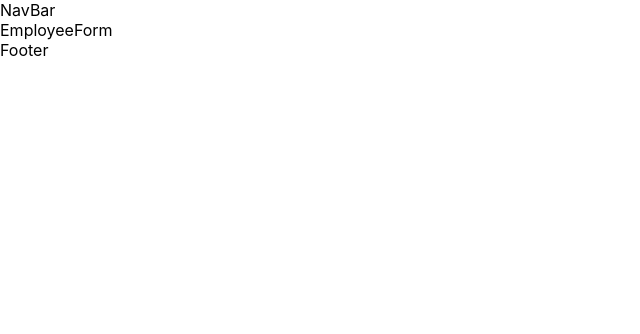
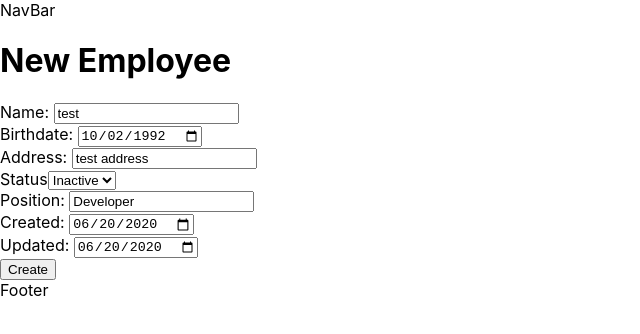
Before and after one commit to nunoplima/global, a React (Create React App) app: page /employees/new in a window 1280 px wide. Shown: the top 334 px of the page, without its empty margins (0-640 px from the left). Built offline with nearby package versions, Linux system fonts and the light colour scheme.

Commit message:
add employeeForm that extends Form

```diff
--- a/package.json
+++ b/package.json
@@ -11,6 +11,7 @@
     "@testing-library/react": "^9.3.2",
     "@testing-library/user-event": "^7.1.2",
     "axios": "^0.19.2",
+    "joi-browser": "^13.4.0",
     "moment": "^2.27.0",
     "react": "^16.13.1",
     "react-dom": "^16.13.1",
--- a/src/components/Employee/Employee.jsx
+++ b/src/components/Employee/Employee.jsx
@@ -1,4 +1,5 @@
 import React from "react";
+import { Link } from "react-router-dom";
 import moment from "moment";
 import { FontAwesomeIcon } from "@fortawesome/react-fontawesome";
 import { faPen, faTimes, faUserCircle } from '@fortawesome/free-solid-svg-icons'
@@ -20,7 +21,9 @@ const Employee = ({ employee, onDelete }) => {
                     <p>Employee ID: {id}</p>
                 </div>
                 <div className="card-header-buttons">
-                    <FontAwesomeIcon icon={faPen}/>
+                    <Link to={`/employees/${id}`}>
+                        <FontAwesomeIcon icon={faPen}/>
+                    </Link>
                     <FontAwesomeIcon icon={faTimes} onClick={() => onDelete(id)}/>
                 </div>
             </div>
--- a/src/components/EmployeeForm/EmployeeForm.jsx
+++ b/src/components/EmployeeForm/EmployeeForm.jsx
@@ -1,7 +1,71 @@
 import React from "react";
+import { connect } from "react-redux";
+import Joi from "joi-browser";
+import moment from "moment";
+import Form from "../common/Form";
+import { getEmployee } from "../../services/employeeService";
+import { saveEmployee } from "../../store/employees";
 
-const EmployeeForm = () => {
-    return <div>EmployeeForm</div>;
-};
+class EmployeeForm extends Form {
+    async componentDidMount() {
+        try {
+            const { employeeId } = this.props.match.params;
+            // if we are looking to create a new employee populate the date fields and return
+            if (employeeId === "new") {
+                const today = moment(Date.now()).format("YYYY-MM-DD");
+                return this.setState({ data: { address: "test address", name: "test", birthdate: "1992-10-02", status: "Inactive", position: "Developer", created: today, updated: today }});
 
-export default EmployeeForm;
+                // return this.setState({ data: { created: today, updated: today }});
+            };
+            // otherwise get the employee from de database
+            const { data: { employee } } = await getEmployee(employeeId);
+            this.setState({ data: employee })
+        } catch(ex) {
+            if (ex.response && ex.response.status === 404) {
+                this.props.history.replace("/not-found");
+            }
+        }
+    }
+
+    doSubmit = async () => {
+        await this.props.saveEmployee(this.state.data);
+        this.props.history.push("/employees");
+    };
+
+    schema = {
+        name: Joi.string().min(2).max(20).required().label("Name"),
+        id: Joi.number().label("Employee ID"),
+        birthdate: Joi.date().required().label("Birthdate"),
+        address: Joi.string().min(5).max(30).required().label("Address"),
+        status: Joi.string().min(4).max(10).required().label("Status"),
+        position: Joi.string().min(4).max(10).required().label("Position"),
+        created: Joi.date().optional().label("Created"),
+        updated: Joi.date().optional().label("Updated"),
+        photoUrl: Joi.string().optional(),
+    };
+
+    render() {
+        const isNewEmployee = this.props.match.params.employeeId === "new";
+
+        return (
+            <form onSubmit={this.handleSubmit}>
+                {isNewEmployee ? <h1>New Employee</h1> : <h1>Edit Employee</h1>}
+
+                {isNewEmployee ? null : this.renderInput("id", "Employee ID", "number")}
+
+                {this.renderInput("name", "Name: ", "text")}
+                {this.renderInput("birthdate", "Birthdate: ", "date")}
+                {this.renderInput("address", "Address: ", "text")}
+                {this.renderSelect("status", "Status", ["Active", "Inactive"])}
+                {this.renderInput("position", "Position: ", "text")}
+                {this.renderInput("created", "Created: ", "date")}
+                {this.renderInput("updated", "Updated: ", "date")}
+
+                {isNewEmployee ? this.renderButton("Create") : this.renderButton("Edit")}
+            </form>
+        )
+    }
+}
+
+
+export default connect(null, { saveEmployee })(EmployeeForm);
--- a/src/components/Home/Home.jsx
+++ b/src/components/Home/Home.jsx
@@ -1,7 +1,8 @@
 import React from "react";
+import { Link } from "react-router-dom";
 
 const Home = () => {
-    return <div>Home</div>;
+    return <Link to="/employees/new">Home</Link>;
 };
 
 export default Home;
--- /dev/null
+++ b/src/components/common/Form.jsx
@@ -0,0 +1,86 @@
+import React, { Component } from "react";
+import Joi from "joi-browser";
+import Input from "./Input";
+import Select from "./Select";
+
+class Form extends Component {
+    state = {
+        data: {},
+        errors: {},
+    };
+
+    validate = () => {
+        const options = { abortEarly: false };
+        const { error } = Joi.validate(this.state.data, this.schema, options);
+        if (error) {
+            return error.details.reduce((acc, cur) => ({ ...acc, [cur.path[0]]: cur.message}), {});
+        }
+        return null;
+    };
+
+    validateProperty = (input, value) => {
+        const obj = { [input]: value };
+        const subSchema = { [input]: this.schema[input] };
+        const { error } = Joi.validate(obj, subSchema);
+        if (error) return error.details[0].message;
+        return null;
+    };
+
+    handleChange = (e) => {
+        const { name: input, value } = e.target;
+        this.setState(prevState => ({ ...prevState, data: { ...prevState.data, [input]: value } }));
+
+        const errorMessage = this.validateProperty(input, value);
+        const errors = { ...this.state.errors };
+        if (errorMessage) errors[input] = errorMessage;
+        else delete errors[input];
+        this.setState({ errors });
+    };
+
+    renderInput = (name, label, type, isReadOnly=false) => {
+        const { data, errors } = this.state;
+        return (
+            <Input
+                key={label}
+                type={type}
+                label={label}
+                name={name}
+                value={data[name]}
+                error={errors[name]}
+                onChange={isReadOnly ? null : this.handleChange}
+                readOnly={isReadOnly}
+            />
+        )
+    };
+
+    renderSelect = (name, label, options) => {
+        const { data, errors } = this.state;
+        return (
+            <Select
+                key={label}
+                label={label}
+                name={name}
+                options={options}
+                value={data[name]}
+                error={errors[name]}
+                onChange={this.handleChange}
+            />
+        );
+    };
+
+    renderButton = label => (
+        <input type="submit" disabled={this.validate()} className="" value={label} />
+    );
+
+    handleSubmit = (e) => {
+        e.preventDefault();
+        const errors = this.validate();
+        if (errors) {
+            return this.setState({ errors });
+        }
+        // submition method specific to each instance
+        this.doSubmit();
+    };
+}
+
+export default Form;
--- /dev/null
+++ b/src/components/common/Input.jsx
@@ -0,0 +1,18 @@
+import React from "react";
+
+const Input = ({ label, name, value, error, ...rest }) => {
+    return (
+        <div className="">
+            <label htmlFor={label}>{label}</label>
+            <input
+                className=""
+                id={name}
+                name={name}
+                value={value || ""}
+                {...rest}></input>
+            {error && <div className="">{error}</div>}
+        </div>
+    );
+};
+
+export default Input;
--- /dev/null
+++ b/src/components/common/Select.jsx
@@ -0,0 +1,27 @@
+import React from "react";
+
+const Select = ({ label, name, options, value, error, onChange }) => {
+    return (
+        <div className="">
+            <label htmlFor={name}>{label}</label>
+            <select
+                className=""
+                name={name}
+                onChange={(e) => onChange(e)}
+                value={value}>
+                <option value=""></option>
+                {options.map((option) => (
+                    <option
+                        key={option}
+                        value={option}>
+                        {option}
+                    </option>
+                ))}
+            </select>
+
+            {error && <div className="">{error}</div>}
+        </div>
+    );
+};
+
+export default Select;
--- /dev/null
+++ b/src/services/employeeService.js
@@ -0,0 +1,5 @@
+import http from "./http";
+
+export const getEmployee = id => (
+    http.get(`${process.env.REACT_APP_API_URL}employees/${id}`)
+)
--- /dev/null
+++ b/src/services/http.js
@@ -0,0 +1,9 @@
+import axios from "axios";
+
+export default {
+    request: axios.request,
+    get: axios.get,
+    post: axios.post,
+    put: axios.put,
+    delete: axios.delete
+};
--- a/src/store/middleware/api.js
+++ b/src/store/middleware/api.js
@@ -1,15 +1,14 @@
 import { apiCallBegan, apiCallSucceeded, apiCallFailed } from "../api";
-import axios from "axios";
+import http from "../../services/http";
 
 export default ({ dispatch, getState }) => next => async action => {
     if (action.type !== apiCallBegan.type) return next(action);
 
     next(action);
-
     const { baseUrl, url, method, data, headers, onSuccess, onError, payload } = action.payload;
 
     try {
-        const { data: response } = await axios.request({ url: `${baseUrl}${url}`, method, data, headers });
+        const { data: response } = await http.request({ url: `${baseUrl}${url}`, method, data, headers });
         if (onSuccess) dispatch({ type: onSuccess, payload: { ...payload, ...response } });
         dispatch(apiCallSucceeded());
     } catch (e) {
```
Also changed, not shown: src/store/employees.js (+24 -2 lines), 1 other file (tests, documents, lock files or other folders).
